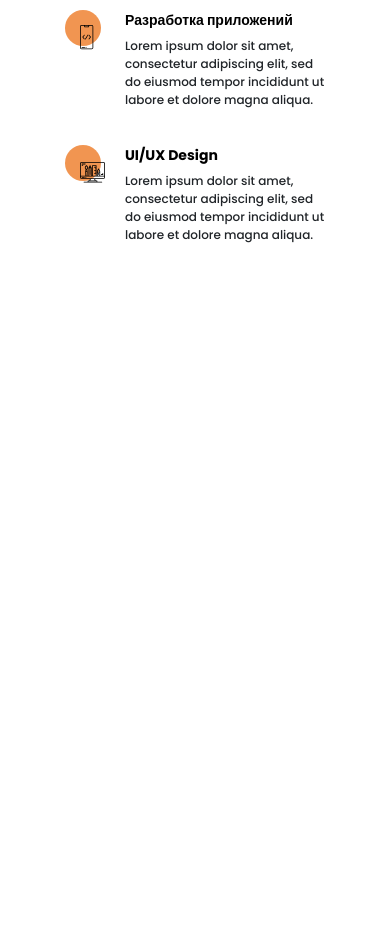
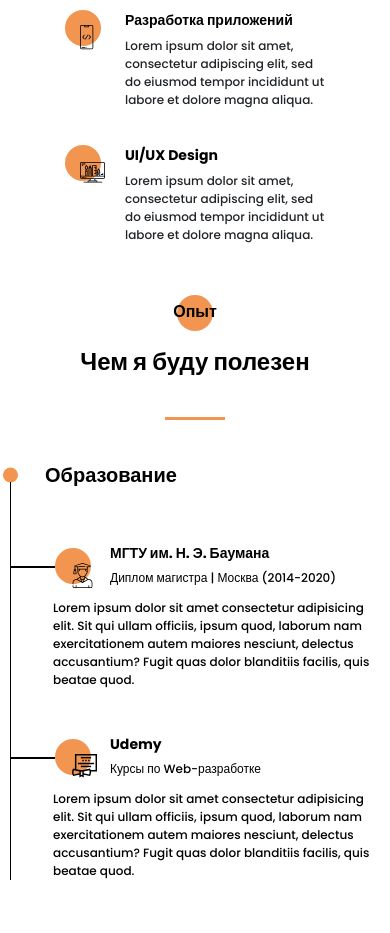
Before and after one commit to Loisteg/Loisteg.github.io, a website: page src/index.html in a window 390 px wide. Shown: the part 1756-2689 px from the top of the page. Before the commit the page ends 2056 px from the top, so only its background shows below. Drawn offline with nearby package versions, Linux system fonts and the light colour scheme; files that its build step writes are made by us from their sources; files whose address does not match are found by name.

Commit message:
Added 3-rd adaptive screen

```diff
--- a/src/index.html
+++ b/src/index.html
@@ -186,7 +186,7 @@
         </div>
     </section>
 
-    <!-- <section class="resume" id="resume">
+    <section class="resume" id="resume">
         <div class="container">
             <h2 class="title title_fz16 title__section-title">Опыт</h2>
             <div class="title title_fz36 title__section-subtitle">Чем я буду полезен</div>
@@ -257,7 +257,7 @@
                 </div>
             </div>
         </div>
-    </section> -->
+    </section>
 
     <!-- <section class="work" id="work">
         <div class="container">
--- a/src/sass/blocks/_media.scss
+++ b/src/sass/blocks/_media.scss
@@ -25,6 +25,12 @@
             }
         }
     }
+    .resume {
+        &__wrapper {
+            grid-template-columns: repeat(2,390px);
+            column-gap: 110px;
+        }
+    }
 }
 
 @media (max-width: 992px) {
@@ -47,6 +53,13 @@
                 grid-template-columns: 40px 320px;
                 column-gap: 20px;
             }
+        }
+    }
+    .resume {
+        &__wrapper {
+            padding: 40px 15px 0 15px;
+            grid-template-columns: repeat(2,300px);
+            column-gap: 100px;
         }
     }
 }
@@ -83,7 +96,13 @@
                 column-gap: 20px;
             }
         }
-
+    }
+    .resume {
+        &__wrapper {
+            padding: 40px 0 0 0;
+            grid-template-columns: 1fr;
+            gap: 40px 0;
+        }
     }
 }
 
```
Also changed, not shown: dist/css/style.min.css, dist/index.html.
